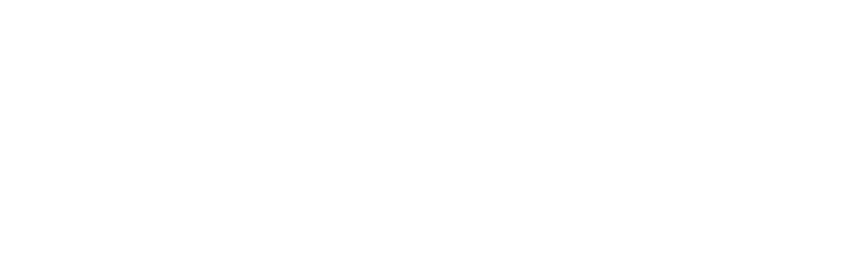
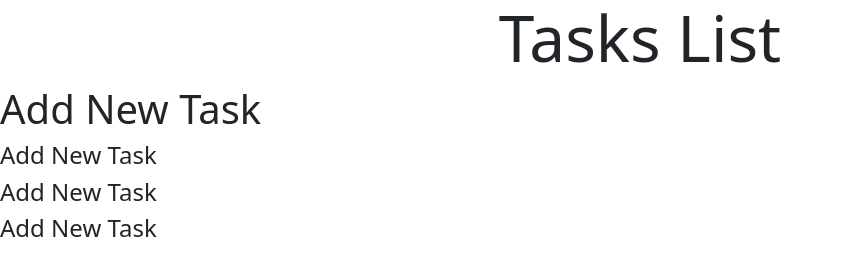
Before and after one commit to MartinRenteria/Todo-Task-List-, a plain HTML site: page index.html in a window 1280 px wide. Shown: the whole page, without its empty margins (0-843 px from the left). Drawn offline with nearby package versions, Linux system fonts and the light colour scheme.

Commit message:
Adding Link tag to css and link tag to bootstrap, adding some html headings

```diff
--- a/Assets/style.css
+++ b/Assets/style.css
@@ -0,0 +1,4 @@
+.tasks-list {
+    font-size: 4em !important;
+    font-family: "quicksand" Georgia, 'Times New Roman', Times, serif;
+}
--- a/index.html
+++ b/index.html
@@ -4,9 +4,28 @@
     <meta charset="UTF-8">
     <meta http-equiv="X-UA-Compatible" content="IE=edge">
     <meta name="viewport" content="width=device-width, initial-scale=1.0">
-    <title>Document</title>
+    <link rel="stylesheet" href="./Assets/style.css">
+    <link href="https://cdn.jsdelivr.net/npm/bootstrap@5.1.0/dist/css/bootstrap.min.css" rel="stylesheet" integrity="sha384-KyZXEAg3QhqLMpG8r+8fhAXLRk2vvoC2f3B09zVXn8CA5QIVfZOJ3BCsw2P0p/We" crossorigin="anonymous">
+    <title>To-Do List App</title>
 </head>
 <body>
+    <div class="jumbotron">
+        <h1 class="tasks-list display-4 text-center">Tasks List</h1>
+      </div>
 
+      <h1>
+          Add New Task
+      </h1>
+
+      <h4>
+        Add New Task
+    </h4>
+
+    <h4>
+        Add New Task
+    </h4>
+    <h4>
+        Add New Task
+    </h4>
 </body>
 </html>
```
